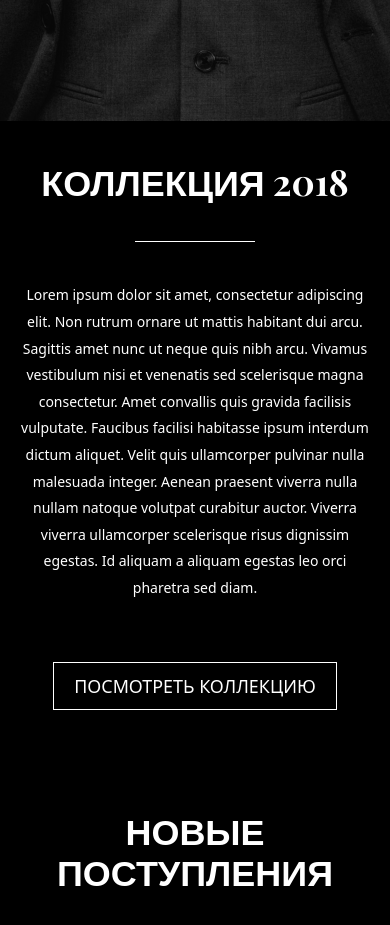
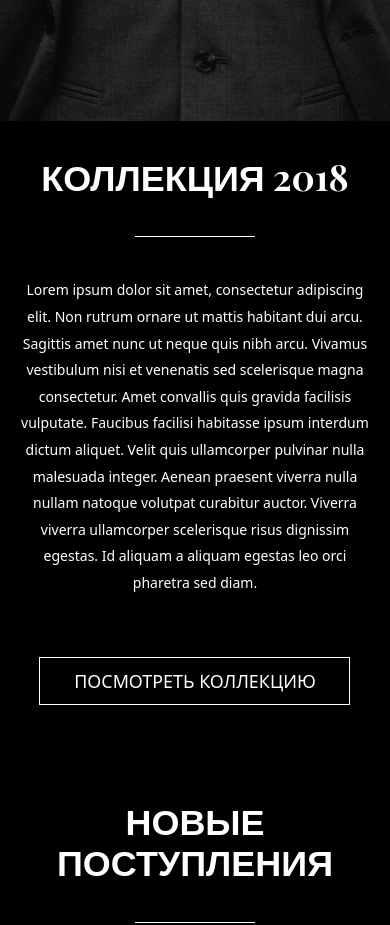
Before and after one commit to MariiaUdovytska/React-Porten-Maket, a React (Create React App) app in the folder react-porten-maket/: page / in a window 390 px wide. Shown: the part 2064-2989 px from the top of the page. Built offline with nearby package versions, Linux system fonts and the light colour scheme.

Commit message:
change media for component Cjllections

```diff
--- a/react-porten-maket/src/css/collections.css
+++ b/react-porten-maket/src/css/collections.css
@@ -15,12 +15,16 @@
 
 .collections__body-right{
 	flex: 1 1 54.1%;
-	padding: 100px 0px;
+	min-height: 600px;
 }
 .collections__body-right-content{
 	text-align: center;
-	width: 51.2%;
 	margin: 0px auto;
+	height: 100%;
+	display: flex;
+	flex-direction: column;
+	justify-content: center;
+	width: 477px;
 }
 .collections__body-right-content p{
 	margin-bottom: 0px;
@@ -32,7 +36,8 @@
 	text-transform: uppercase;
 	color: #fff;
 	padding: 10px 20px;
-	margin-top: 60px;
+	margin: 60px auto 0px;
+	width: 311px;
 	border: solid 1px #fff;
 	transition: all 1s ease;
 }
@@ -44,26 +49,25 @@
 
 @media (max-width: 1500px) {
 	.collections__body-right{
-		padding: 80px 0px;
+		min-height: 560px;
 	}
 }
+
 @media (max-width: 1310px) {
 	.collections__body-right{
-		padding: 60px 0px;
-	}
-	.collections__body-right-content{
-		width: 56.2%;
+		min-height: 520px;
 	}
 }
 @media (max-width: 1070px) {
 	.collections__body-right{
-		padding: 40px 0px;
-	}
-	.collections__body-right-content{
-		width: 61.2%;
+		min-height: 500px;
 	}
 }
+
 @media (max-width: 937px) {
+	.collections__body-right{
+		min-height: unset;
+	}
 	.collections__body{
 		display: flex;
 		flex-direction: column;
@@ -71,10 +75,8 @@
 	.collections__body-left{
 		flex: 1 1 600px;
 	}
-}
-@media (max-width: 767px) {
 	.collections__body-right-content{
-		width: 71.2%;
+		padding: 35px 0px;
 	}
 }
 @media (max-width: 550px) {
@@ -82,6 +84,7 @@
 		width: 81.2%;
 	}
 }
+
 @media (max-width: 477px) {
 	.collections__body-right-content{
 		width: 90.2%;
```
